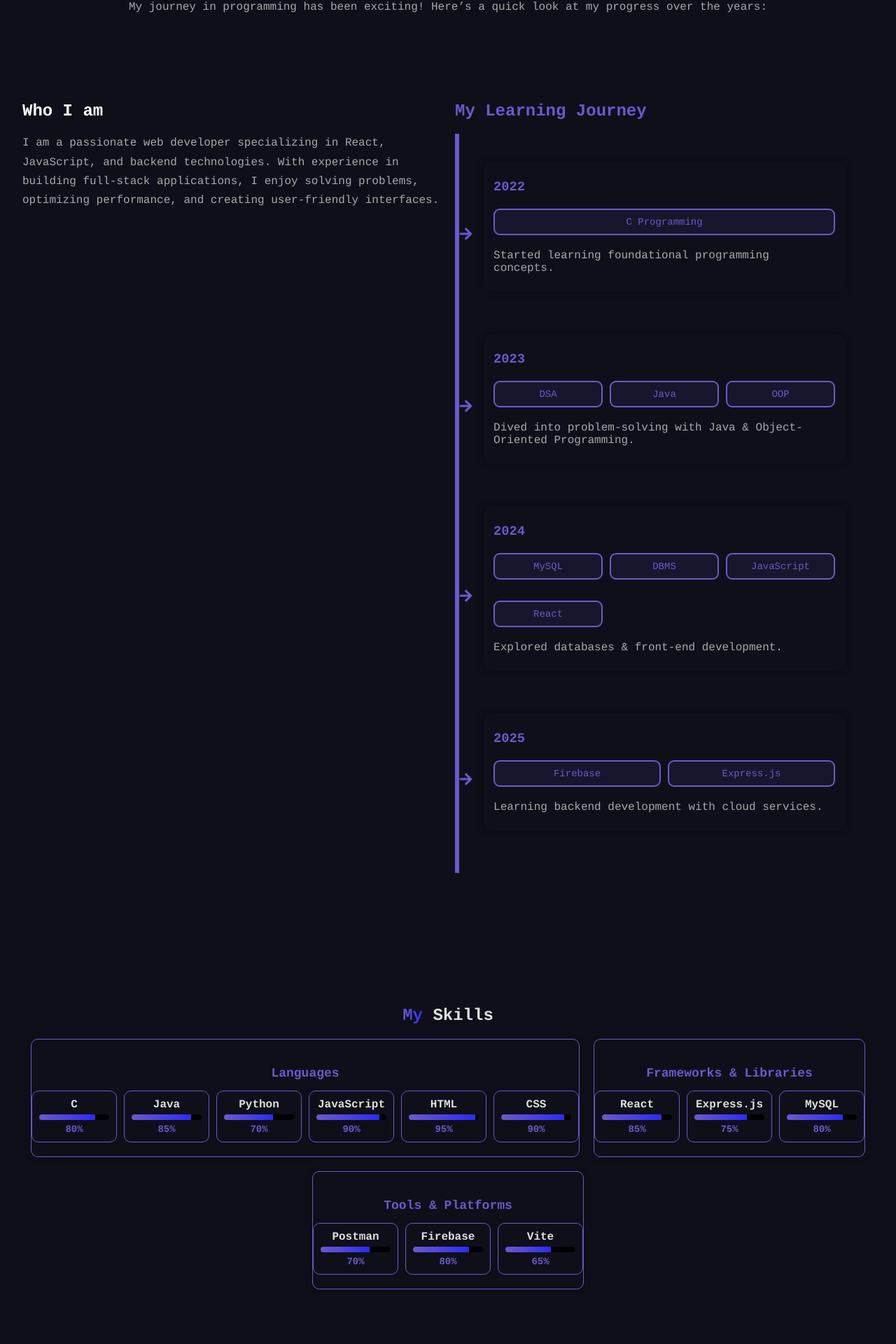
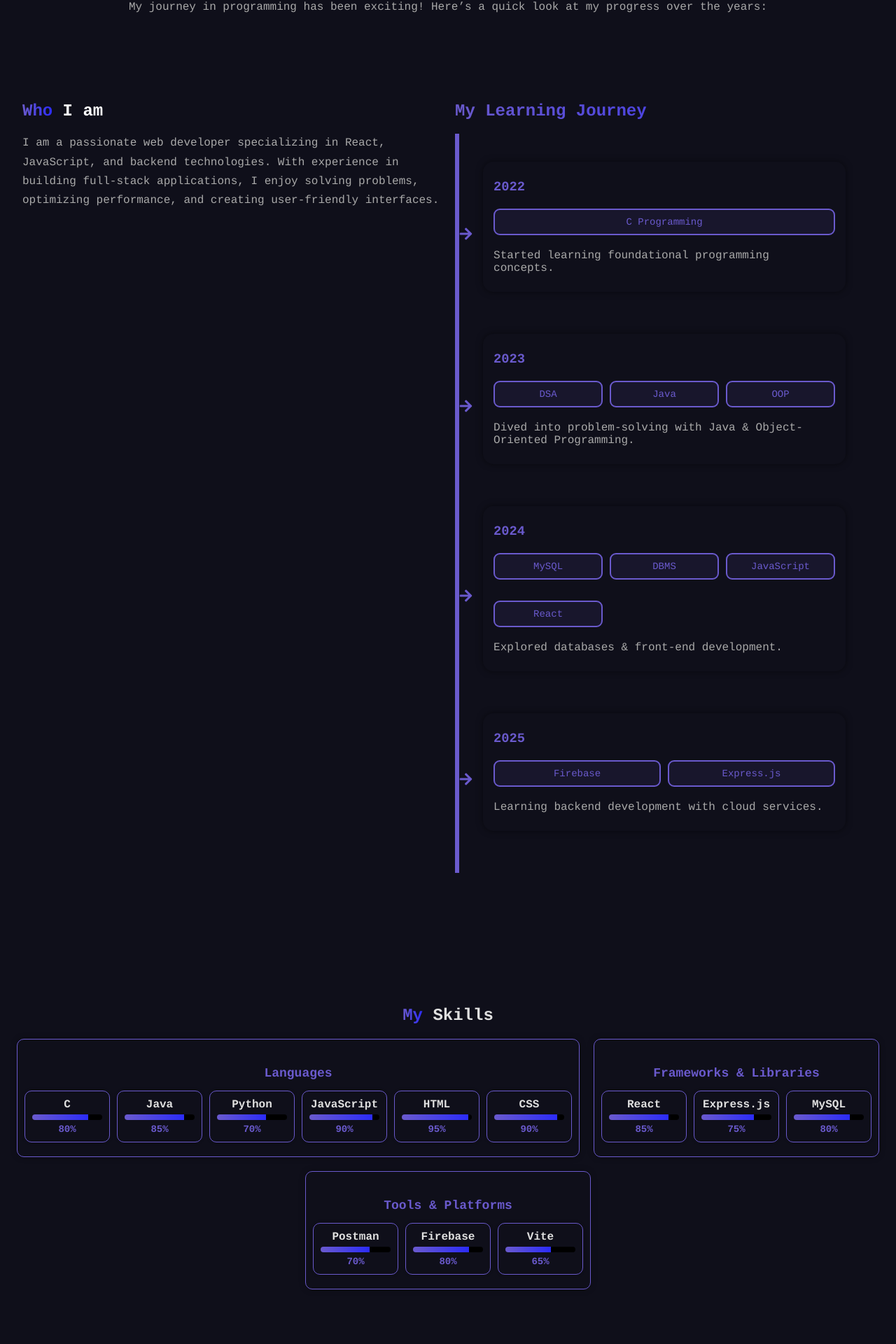
Before and after one commit to Arunitdy/portfolio-2.0, a React (Vite) app in the folder portfolio/: page / in a window 1280 px wide. Shown: the part 854-2774 px from the top of the page at 70% size. Built offline with nearby package versions, Linux system fonts and the light colour scheme.

Commit message:
enhance Profile component styles with gradient text and adjust padding in Skills and Timeline sections

```diff
--- a/portfolio/src/All/Profile.css
+++ b/portfolio/src/All/Profile.css
@@ -205,8 +205,13 @@
     gap: 20px;
     margin-top: 7vw;
 }
+.WhoIam h2 span {
+    background: linear-gradient(to right, #6a5acd, rgb(43, 43, 248));
+    -webkit-background-clip: text;
+    -webkit-text-fill-color: transparent;
+}
 .WhoIam h2 {
-    color: white;
+    color: rgb(255, 255, 255);
 }
 .WhoIam p {
     padding-left: 0px;
--- a/portfolio/src/All/Profile.jsx
+++ b/portfolio/src/All/Profile.jsx
@@ -70,7 +70,7 @@ export const Profile = () => {
                 </p>
                 <div className="About_content">
                     <div className="WhoIam">
-                        <h2>Who I am</h2>
+                        <h2><span>Who</span> I am</h2>
                         <p>
                             I am a passionate web developer specializing in <span>React, JavaScript</span>, and backend technologies.
                             With experience in building full-stack applications, I enjoy solving problems, optimizing
--- a/portfolio/src/All/Skill/Skills.css
+++ b/portfolio/src/All/Skill/Skills.css
@@ -24,7 +24,7 @@
 .skill-category {
   border: 1px solid #6a5acd;
   border-radius: 10px;
-  padding: 20px 0px;
+  padding: 20px 10px;
   box-shadow: 0px 0px 10px rgba(0, 0, 0, 0.3);
 }
 
--- a/portfolio/src/All/TimeLine/Timeline.css
+++ b/portfolio/src/All/TimeLine/Timeline.css
@@ -18,7 +18,12 @@
     color: #6a5acd;
     font-size: 20px;
 }
+.timeline-title {
+    background: linear-gradient(to right, #6a5acd, rgb(43, 43, 248));
+    -webkit-background-clip: text;
+    -webkit-text-fill-color: transparent;
 
+}
 .timeline-content {
     width: 40vw;
     border-radius: 15px;
```
